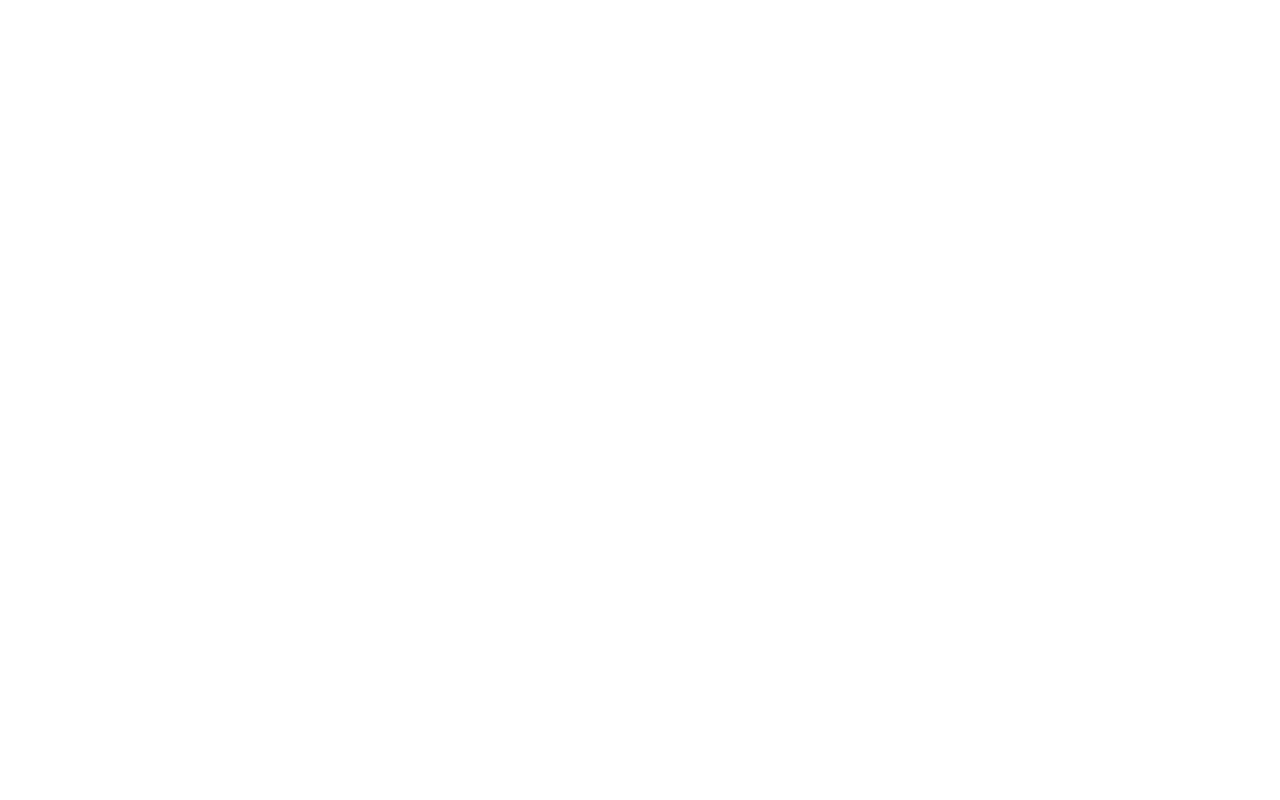
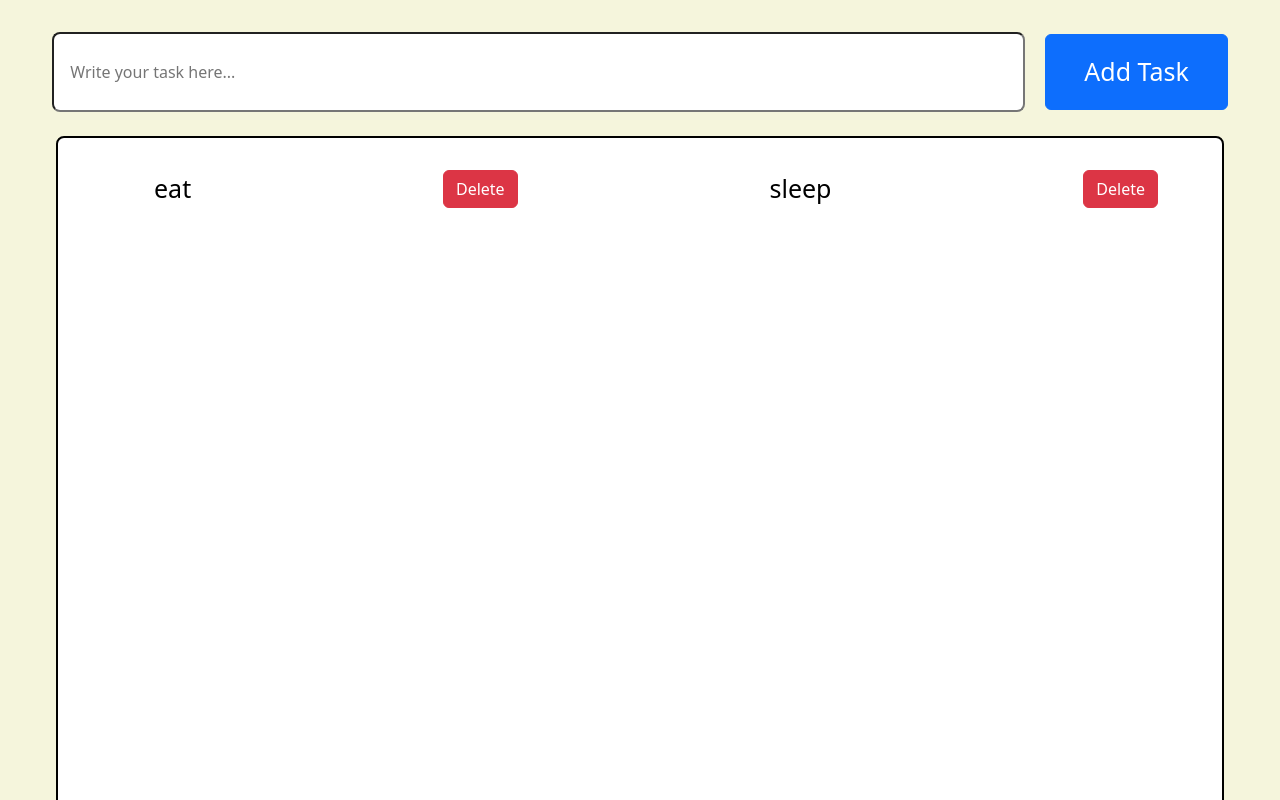
Before and after one commit to himanshumishra-98/To-Do-List, a plain HTML site: page index.html in a window 1280 px wide. Shown: the top 800 px of the page. Drawn offline with nearby package versions, Linux system fonts and the light colour scheme.

Commit message:
updated index.html

```diff
--- a/index.html
+++ b/index.html
@@ -10,8 +10,21 @@
     <link rel="stylesheet" href="/style.css">
 </head>
 <body>
+    <div id="nav">
+        <input id="input-bar" placeholder="Write your task here..."></input>
+        <button type="button" class="btn btn-primary">Add Task</button>
+    </div>
 
+    <div id="main">
+        <ul class="task-list">
+            <li>eat</li>
+            <button type="button" class="btn btn-danger">Delete</button>
 
+            <li>sleep</li>
+            <button type="button" class="btn btn-danger">Delete</button>
+
+        </ul>
+    </div>
 
     <script src="/app.js"></script>
 </body>
--- a/style.css
+++ b/style.css
@@ -0,0 +1,45 @@
+body {
+    background-color: beige;
+    color: black;
+    margin: 1rem;
+    padding: 1rem;
+}
+
+#input-bar {
+    width: 80%;
+    border-radius: 0.5rem;
+    height: 10vh;
+    padding: 1rem;
+}
+
+.btn-primary {
+    height: 9.5vh;
+    width: 15%;
+    font-size: 25px;
+}
+
+#nav {
+    display: flex;
+    justify-content: space-evenly;
+    align-items: center;
+}
+
+#main {
+    border: 2px solid black;
+    border-radius: 0.5rem;
+    margin: 1.5rem;
+    padding: 2rem 4rem 2rem 4rem;
+    height: 100vh;
+    background-color: white;
+}
+
+.task-list {
+
+    font-size: 25px;
+    display: flex;
+    justify-content: space-between;
+}
+
+.task-list li {
+    display: block;
+}
```
